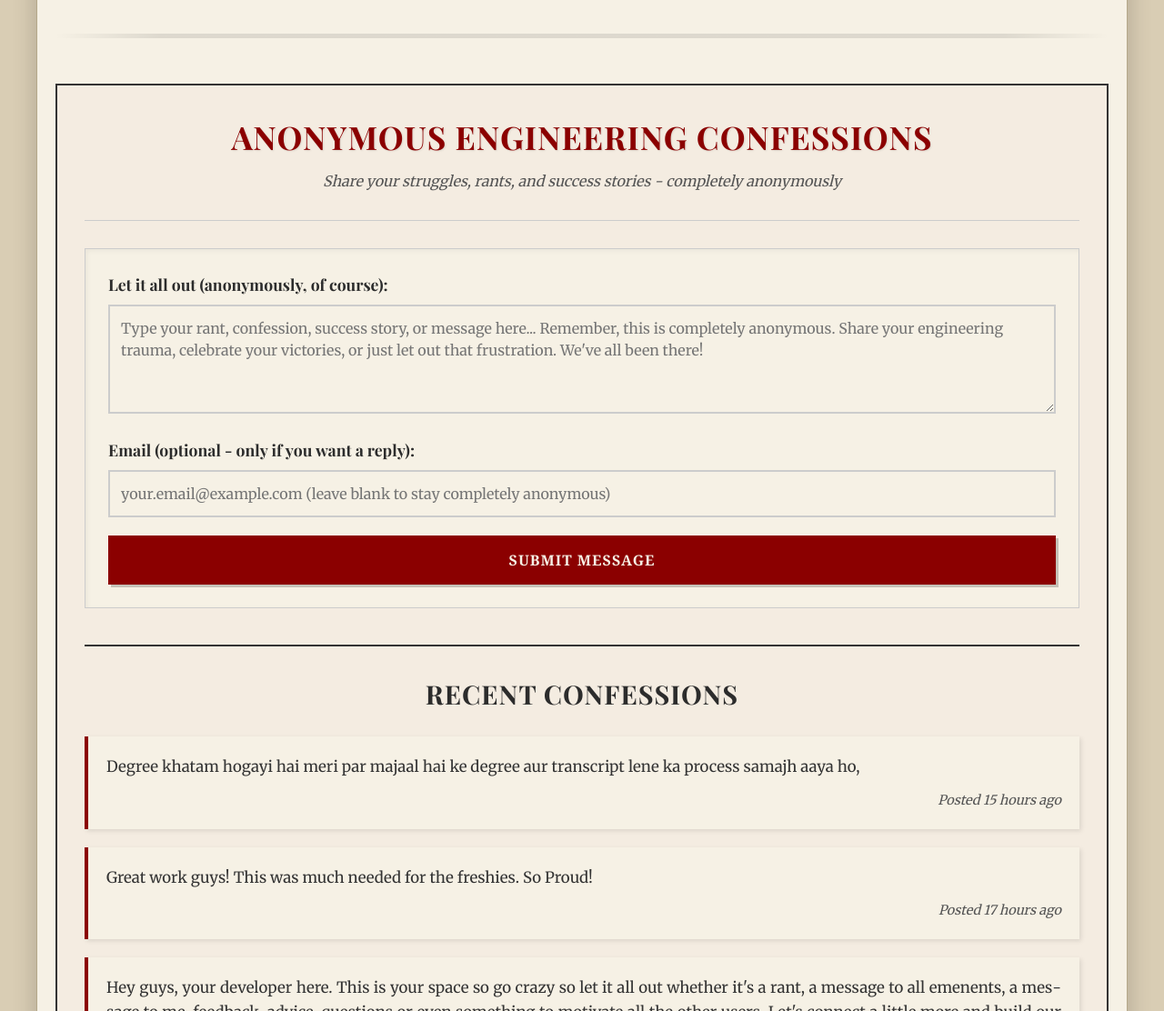
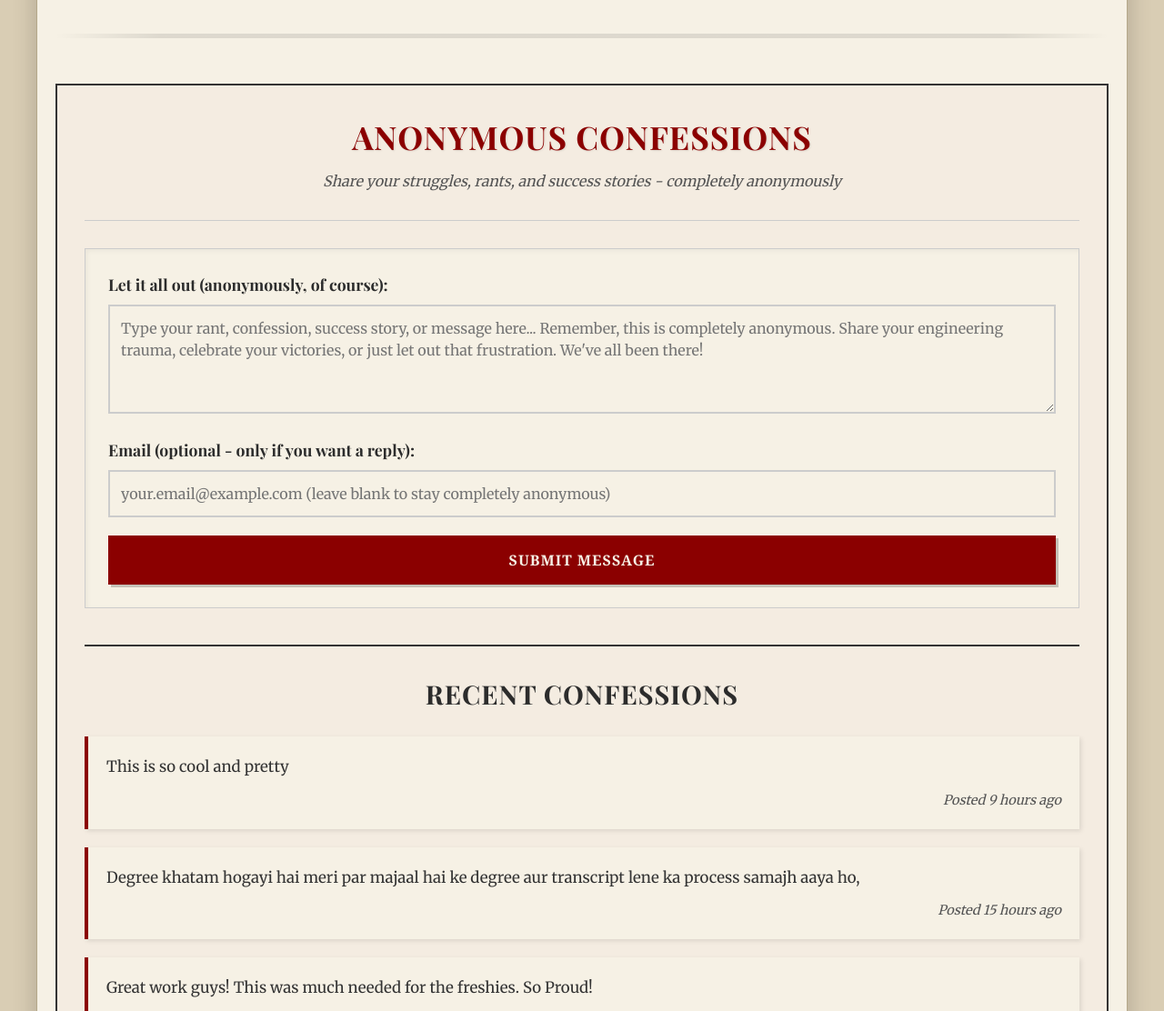
Before and after one commit to rameen-shahid88/Emenenttimes, a plain HTML site: page docs/index.html in a window 1280 px wide. Shown: the part 686-1798 px from the top of the page at 91% size. Drawn offline with nearby package versions, Linux system fonts and the light colour scheme.

Commit message:
New Confessions

```diff
--- a/docs/confessions.json
+++ b/docs/confessions.json
@@ -11,6 +11,10 @@
      {
       "content": "Great work guys! This was much needed for the freshies. So Proud!",
       "timestamp": "2025-08-26T16:30:36Z"
+    },
+      {
+      "content": "This is so cool and pretty",
+      "timestamp": "2025-08-26T23:57:36Z"
     }
   ]
 }
--- a/docs/index.html
+++ b/docs/index.html
@@ -709,7 +709,7 @@
   <!-- Anonymous Rant Section -->
   <div class="rant-section">
     <div class="rant-header">
-      <h2 class="rant-title">Anonymous Engineering Confessions</h2>
+      <h2 class="rant-title">Anonymous Confessions</h2>
       <p class="rant-subtitle">Share your struggles, rants, and success stories - completely anonymously</p>
     </div>
 
```
